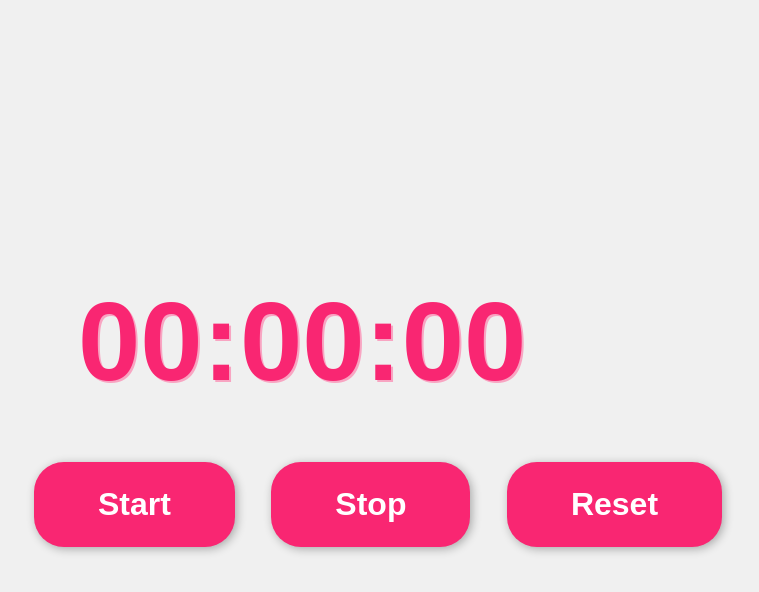
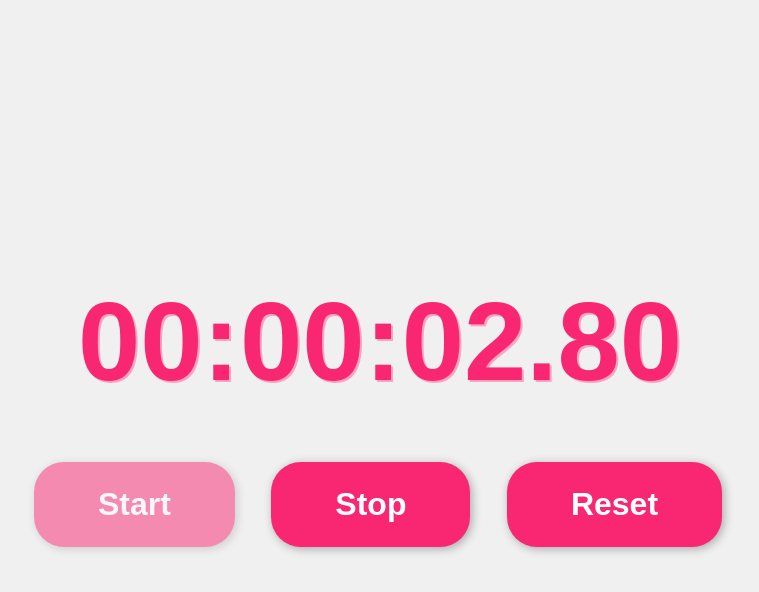
Before and after one commit to danielobedeka3/timer, a plain HTML site: page index.html in a window 1280 px wide. Both pictures are taken after a click on the button "Start". Shown: the whole page, without its empty margins (262-1021 px from the left). Drawn offline with Linux system fonts and the light colour scheme.

Commit message:
compled the work

```diff
--- a/index.html
+++ b/index.html
@@ -14,6 +14,8 @@
         <button class="stop" id="stop">Stop</button>
         <button class="reset" id="reset">Reset</button>
     </div>
+
+    <script src="script.js"></script>
 </body>
 
 </html>
--- a/script.js
+++ b/script.js
@@ -0,0 +1,50 @@
+const timerEl=document.getElementById("timer")
+const startEl=document.getElementById("start")
+const stopEl=document.getElementById("stop")
+const resetEl=document.getElementById("reset")
+let startTime=0;
+let elapsedTime=0;
+let timerInterval;
+
+function startTimer(){
+   startTime=Date.now() - elapsedTime;
+    timerInterval=setInterval(()=>{
+        elapsedTime=Date.now() - startTime;
+        timerEl.textContent=formatTime(elapsedTime);
+    }, 10)
+    startEl.disabled=true;
+    stopEl.disabled=false;
+
+
+}
+
+function formatTime(elapsedTime){
+    const miliseconds=Math.floor((elapsedTime%1000)/10);
+
+    const seconds=Math.floor((elapsedTime%60000)/1000)
+    const minutes=Math.floor((elapsedTime%(60000*60))/(1000*60))
+    const hours=Math.floor((elapsedTime%(60000*60*60))/(1000*60*60))
+
+    return (
+    (hours?(hours>9?hours:"0"+hours):"00")+":"
+    +(minutes?(minutes>9?minutes:"0"+minutes):"00")+":"
+    +(seconds?(seconds>9?seconds:"0"+seconds):"00")+"."
+    +(miliseconds> 9 ? miliseconds:"0"+miliseconds))
+}
+
+startEl.addEventListener("click",startTimer)
+
+stopEl.addEventListener("click",()=>{
+
+    clearInterval(timerInterval)
+    startEl.disabled=false;
+    stopEl.disabled=true;
+})
+
+resetEl.addEventListener("click",()=>{
+    clearInterval(timerInterval)
+    startEl.disabled=false;
+    stopEl.disabled=true;
+    elapsedTime=0;
+    timerEl.textContent="00:00:00";
+})
```
